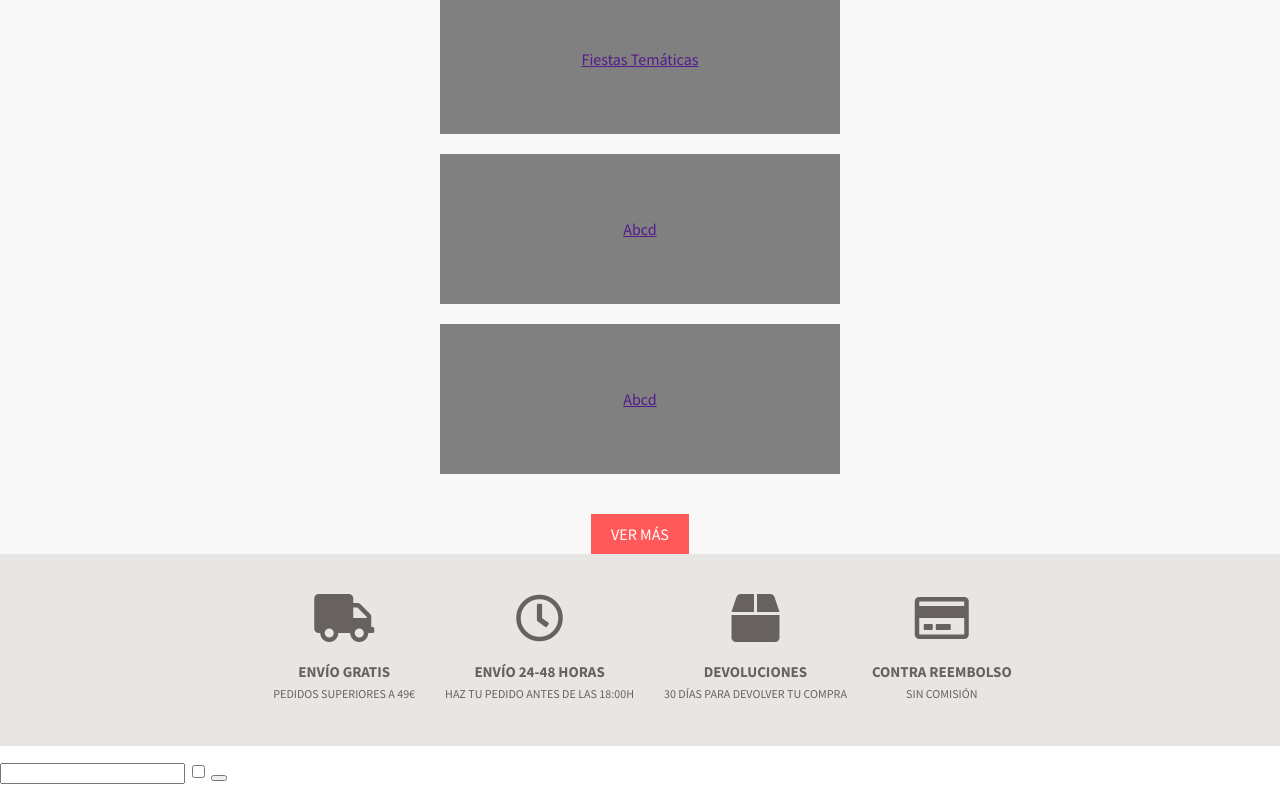
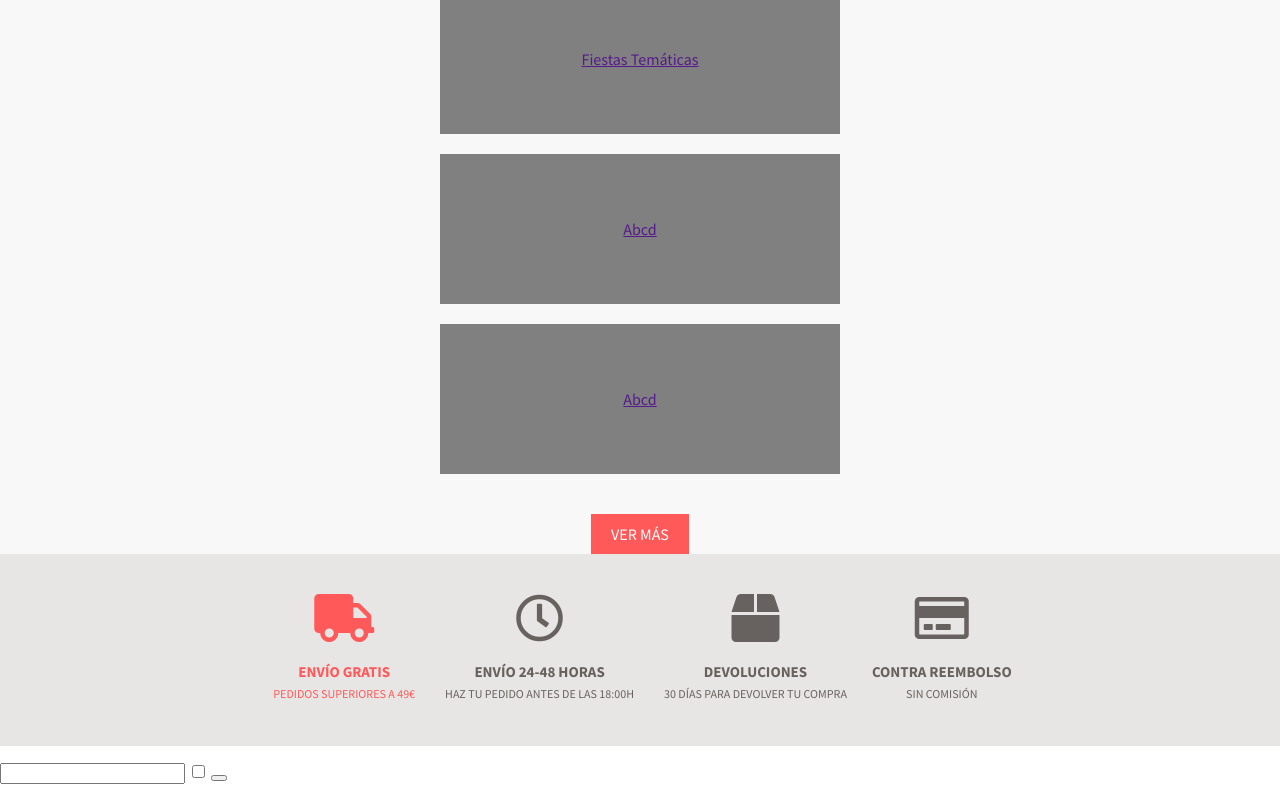
Before and after one commit to Bermeu/202201-W1CHWE1-Matheus-Josep, a website: page index.html in a window 1280 px wide. In both pictures the pointer is over the element 344 px from the left and 894 px from the top of the page. Shown: the part 245-1045 px from the top of the page. Drawn offline with Linux system fonts and the light colour scheme.

Commit message:
hover sobre los elementos

```diff
--- a/styles.css
+++ b/styles.css
@@ -234,6 +234,13 @@ h1 {
   padding: 10px;
 }
 
+.delivery:hover,
+.time:hover,
+.return:hover,
+.credit-card:hover {
+  color: #ff5959;
+}
+
 .ecommerce__title {
   font-size: 15px;
   margin: 20px 0 0 0;
```
